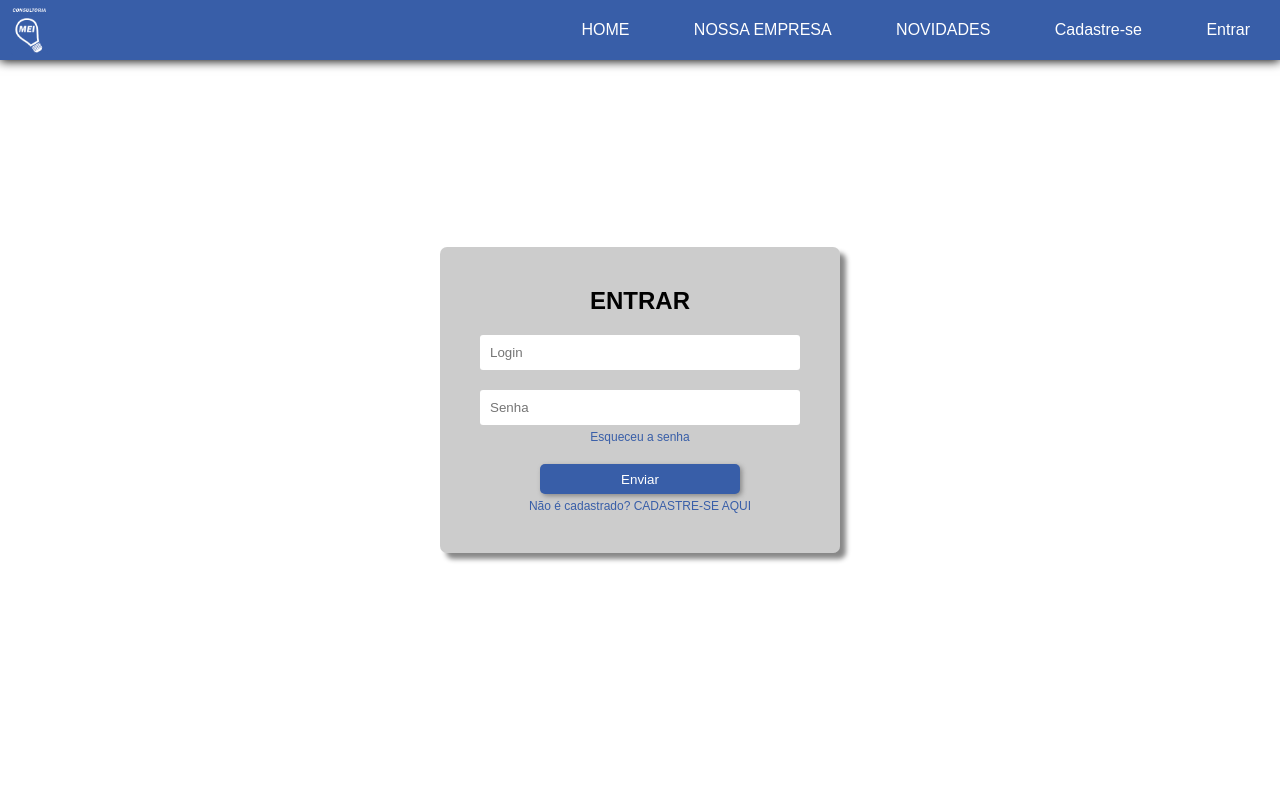
After one commit to Was7ed/projetomei, a PHP site: page /entrar.php in a window 1280 px wide. The commit adds this page. Run offline with PHP 8.4, Linux system fonts and the light colour scheme.

Commit message:
Revert "Revert "Inicio PHP""
This reverts commit 4180ac43ce6849e005555990630b77b35c0e65cd.

```diff
--- a/_css/style.css
+++ b/_css/style.css
@@ -337,3 +337,107 @@ header nav #side_menu{
 #footer #novidades #noticias-carousel .item img{
 	margin:20px 0 20px 0;
 }
+
+
+
+/* CSS da página de entrada */
+
+#entrar_container{
+	height: 100vh;
+	width: 100vw;
+	display: flex;
+	flex-direction: column;
+	align-content: center;
+	align-items: center;
+	justify-content: center;
+}
+
+#login_master{
+	padding: 40px;
+	background-color: rgba(0 , 0 , 0 , 0.2);
+	border-radius: 7px;
+	text-align: center;
+	box-shadow: 6px 6px 5px #888888;
+}
+
+#login_master input{
+	margin-top: 20px;
+	border: none;
+	padding: 10px;
+	width: 300px;
+	border-radius: 3px;
+}
+
+#login_master button{
+	margin-top: 20px;
+	background: none;
+	border: none;
+	background-color: #385ea8;
+	color: white;
+	width: 200px;
+	height: 30px;
+	border-radius: 5px;
+	box-shadow: 2px 2px 5px #888888;
+}
+
+#login_master form a{
+	text-transform: none;
+	text-decoration: none;
+	color: #385ea8;
+	font-size: 12px;
+
+}
+
+#login_master form a p{
+	margin-top: 5px;
+}
+
+
+#cadastro_container{
+	height: 100vh;
+	width: 100vw;
+	display: flex;
+	flex-direction: column;
+	align-content: center;
+	align-items: center;
+	justify-content: center;
+}
+
+#cadastro_master{
+	padding: 40px;
+	background-color: rgba(0 , 0 , 0 , 0.2);
+	border-radius: 7px;
+	text-align: center;
+	box-shadow: 6px 6px 5px #888888;
+}
+#cadastro_master input{
+	margin-top: 20px;
+	border: none;
+	padding: 10px;
+	width: 300px;
+	border-radius: 3px;
+}
+
+#cadastro_master button{
+	margin-top: 20px;
+	background: none;
+	border: none;
+	background-color: #385ea8;
+	color: white;
+	width: 200px;
+	height: 30px;
+	border-radius: 5px;
+	box-shadow: 2px 2px 5px #888888;
+}
+
+#cadastro_master form a{
+	text-transform: none;
+	text-decoration: none;
+	color: #385ea8;
+	font-size: 12px;
+
+}
+
+#cadastro_master form a p{
+	margin-top: 5px;
+}
--- a/_ref/header.php
+++ b/_ref/header.php
@@ -12,3 +12,37 @@
 	<title>Consultoria MEI</title>
 </head>
 <body>
+
+
+	<header class="main">
+		<nav>
+			<div>
+				<img src="_img/logo.png" alt="">
+			</div>
+			<ul>
+				<a href="index.php"><li>HOME</li></a>
+				<a href="#"><li>NOSSA EMPRESA</li></a>
+				<a href="#novidades"><li>NOVIDADES</li></a>
+				<a href="cadastro.php"><li>Cadastre-se</li></a>
+				<a href="entrar.php"><li>Entrar</li></a>
+			</ul>
+			<span class="hidden" id="Open">
+				<a href="" onclick="openSideMenu()">
+					<svg width="30" height="30">
+           			 	<path d="M0,5 30,5" stroke="#fff" stroke-width="5"/>
+          			  	<path d="M0,14 30,14" stroke="#fff" stroke-width="5"/>
+          				<path d="M0,23 30,23" stroke="#fff" stroke-width="5"/>
+		        	</svg>
+				</a>
+			</span>
+			<div class="hidden" id="side_menu">
+				<a href="#" onclick="closeSideMenu()">&times;</a>
+				<a href="index.php"><li>HOME</li></a>
+				<a href="#"><li>NOSSA EMPRESA</li></a>
+				<a href="#novidades"><li>NOVIDADES</li></a>
+				<a href="#"><li>Cadastre-se</li></a>
+				<a href="#"><li>Entrar</li></a>
+			</div>
+		</nav>
+
+	</header>
--- /dev/null
+++ b/entrar.php
@@ -0,0 +1,19 @@
+<?php
+	require_once '_ref/header.php';
+ ?>
+
+<section id="entrar_container">
+ <div id="login_master">
+ 	<h1>ENTRAR</h1>
+ 	<form method="post" action="">
+ 		<input type="text" name="login_enter" placeholder="Login" required><br>
+ 		<input required type="password" name="senha_entrar" placeholder="Senha"><br>
+ 		<a href=""><p>Esqueceu a senha</p></a>
+ 		<button type="submit">Enviar</button>
+ 		<a href=""><p>Não é cadastrado? CADASTRE-SE AQUI</p></a>
+ 	</form>
+ </div>
+</section>
+ <?php
+	require_once '_ref/footer.php';
+ ?>
```
